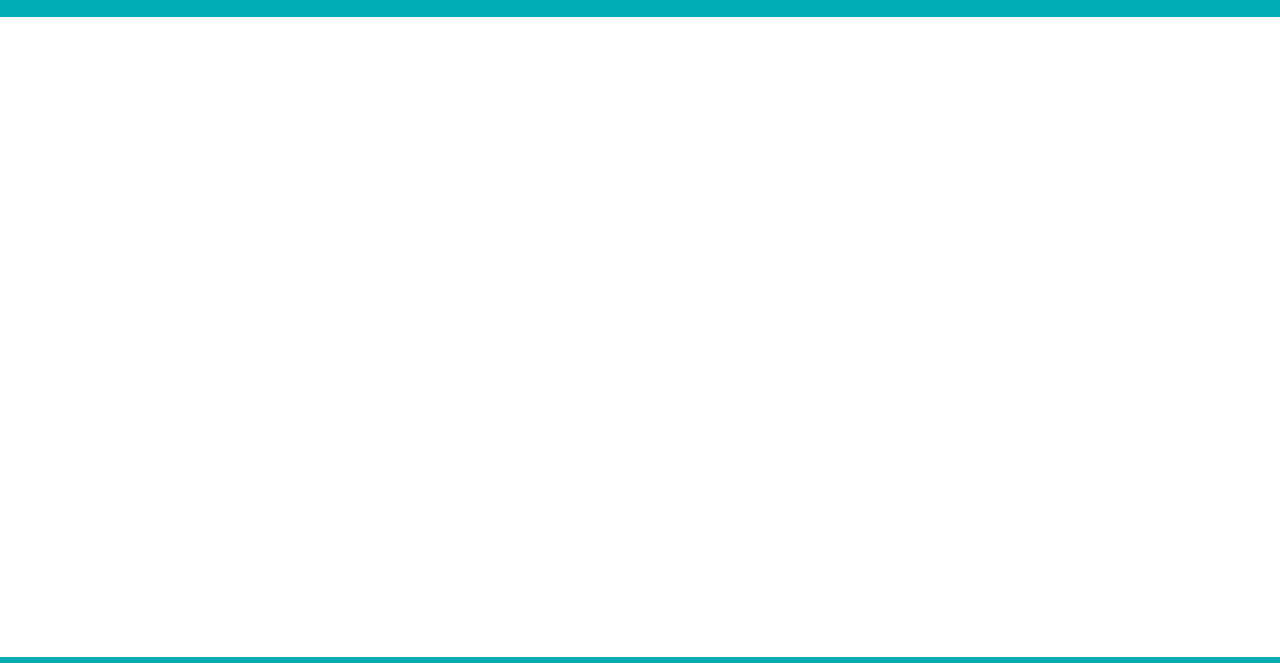
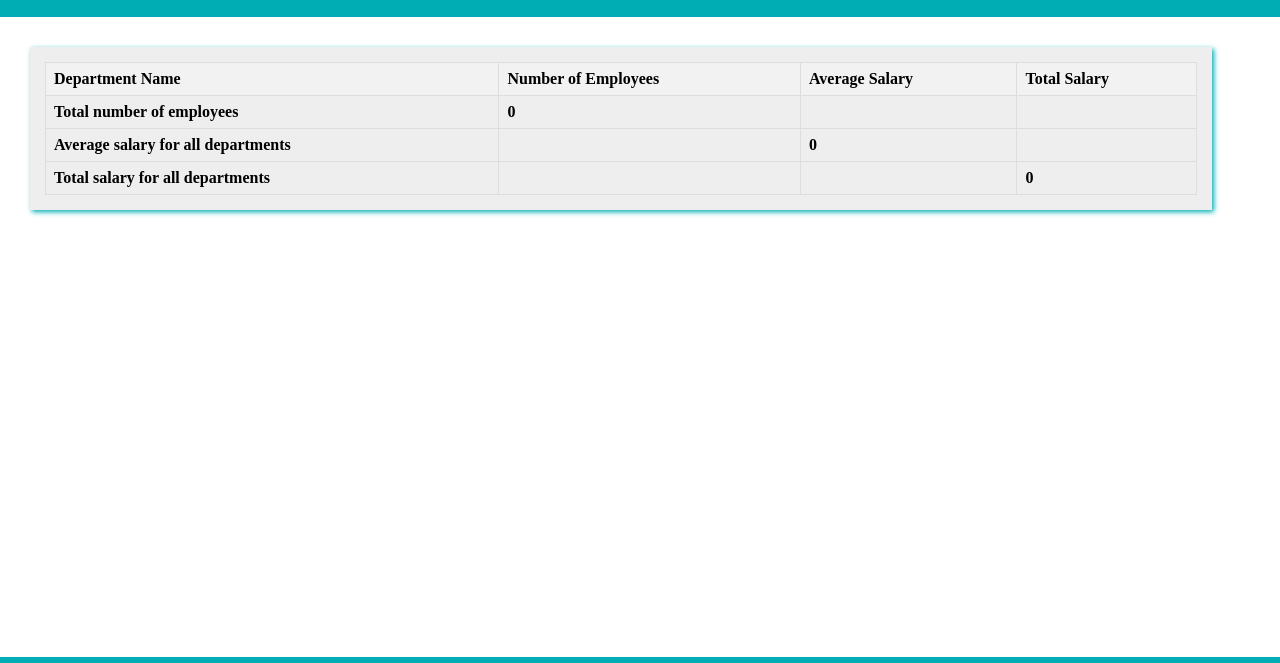
Before and after one commit to ramighanem1/HR-management-system, a plain HTML site: page accounting.html in a window 1280 px wide. Shown: the part 63-726 px from the top of the page. Drawn offline with Linux system fonts and the light colour scheme.

Commit message:
add my slotion

```diff
--- a/CSS/style.css
+++ b/CSS/style.css
@@ -82,16 +82,19 @@ main section form fieldset div {
 
 main section form fieldset div input {
     border: 5px solid var(--clorLite);
+    width: 77%;
 
 }
 
 main section form fieldset div select#department {
     border: 5px solid var(--clorLite);
+    width: 40%;
 
 }
 
 main section form fieldset div select#level {
     border: 5px solid var(--clorLite);
+    width: 25%;
 
 }
 main section form fieldset input[type="submit"] {
@@ -146,6 +149,44 @@ main section dev P {
 }
 
 
+/* -------------table------------- */
+.table-wrapper {
+    display: flex;
+    overflow-x: auto;
+    width: 90%;
+    height: 100%;
+    margin: 30px;
+    padding: 15px;
+    background-color: var(--clorLite);
+    box-shadow: 2px 2px 5px var(--clor);
+  }
+  table {
+    width: 100%;
+    border-collapse: collapse;
+    margin: 0 auto;
+    max-width: 100%;
+    flex-direction: column;
+    justify-content: center;
+    align-items: center;
+  }
+  thead {
+    background-color: #f2f2f2;
+  }
+  th, td {
+    padding: 0.5em;
+    border: 1px solid #ddd;
+  }
+  th {
+    text-align: left;
+    font-weight: bold;
+  }
+  tbody tr:nth-child(even) {
+    background-color: #f2f2f2;
+  }
+  tfoot td {
+    font-weight: bold;
+  }
+
 
 
 
--- /dev/null
+++ b/JS/accounting.js
@@ -0,0 +1,138 @@
+'use strict';
+let EmployeeArr = [];
+function getEmployee() {
+    let jsonArr = localStorage.getItem("allEmployee");
+    EmployeeArr = JSON.parse(jsonArr);
+}
+
+function render() {
+
+    getEmployee();
+    if (EmployeeArr == null) {
+        EmployeeArr = [];
+    }
+
+    const departments = [];
+    const employeeCountByDepartment = {};
+    const averageSalaryByDepartment = {};
+    const totalSalaryByDepartment = {};
+    let totalEmployees;
+    let overallTotalSalary = 0;
+    let overallAverageSalary = 0;
+
+    totalEmployees = EmployeeArr.length;
+
+    for (let i = 0; i < EmployeeArr.length; i++) {
+        overallTotalSalary += EmployeeArr[i].Salary;
+    }
+    overallTotalSalary = Math.round(overallTotalSalary);
+    if (totalEmployees != 0) {
+        overallAverageSalary = Math.round(overallTotalSalary / totalEmployees);
+    }
+
+
+    for (let i = 0; i < EmployeeArr.length; i++) {
+        const department = EmployeeArr[i].Department;
+        if (!departments.includes(department)) {
+            departments.push(department);
+        }
+    }
+
+    for (let i = 0; i < departments.length; i++) {
+        const department = departments[i];
+        let countByDepartment = 0;
+        let totalSalary = 0;
+        for (let j = 0; j < EmployeeArr.length; j++) {
+            if (EmployeeArr[j].Department === department) {
+                countByDepartment++;
+                totalSalary += EmployeeArr[j].Salary;
+            }
+        }
+        employeeCountByDepartment[department] = countByDepartment;
+        totalSalaryByDepartment[department] = Math.round(totalSalary);
+        averageSalaryByDepartment[department] = Math.round(totalSalary / countByDepartment);
+    }
+
+
+
+    let divStile = document.getElementById('employee-table');
+
+
+    for (let i = 0; i < departments.length; i++) {
+
+        const row = document.createElement('tr');
+        const departmentCell = document.createElement('td');
+        const numOfEmpleesCell = document.createElement('td');
+        const averageSalaryCell = document.createElement('td');
+        const totalSalaryCell = document.createElement('td');
+
+        departmentCell.textContent = departments[i];
+        numOfEmpleesCell.textContent = employeeCountByDepartment[departments[i]];
+        averageSalaryCell.textContent = averageSalaryByDepartment[departments[i]];
+        totalSalaryCell.textContent = totalSalaryByDepartment[departments[i]];
+
+        row.appendChild(departmentCell);
+        row.appendChild(numOfEmpleesCell);
+        row.appendChild(averageSalaryCell);
+        row.appendChild(totalSalaryCell);
+
+
+        divStile.querySelector('tbody').appendChild(row);
+    }
+
+
+    const tfoot = document.createElement('tfoot');
+
+    // Total number of employees
+    const tr1 = document.createElement('tr');
+    const tr1td1 = document.createElement('td');
+    const tr1td2 = document.createElement('td');
+    const tr1td3 = document.createElement('td');
+    const tr1td4 = document.createElement('td');
+    tr1td1.textContent = 'Total number of employees';
+    tr1td2.textContent = totalEmployees;
+    tr1.appendChild(tr1td1);
+    tr1.appendChild(tr1td2);
+    tr1.appendChild(tr1td3);
+    tr1.appendChild(tr1td4);
+
+    // Average salary for all departments
+    const tr2 = document.createElement('tr');
+    const tr2td1 = document.createElement('td');
+    const tr2td2 = document.createElement('td');
+    const tr2td3 = document.createElement('td');
+    const tr2td4 = document.createElement('td');
+    tr2td1.textContent = 'Average salary for all departments';
+    tr2td3.textContent = overallAverageSalary;
+    tr2.appendChild(tr2td1);
+    tr2.appendChild(tr2td2);
+    tr2.appendChild(tr2td3);
+    tr2.appendChild(tr2td4);
+
+
+    // Total salary for all departments
+    const tr3 = document.createElement('tr');
+    const tr3td1 = document.createElement('td');
+    const tr3td2 = document.createElement('td');
+    const tr3td3 = document.createElement('td');
+    const tr3td4 = document.createElement('td');
+    tr3td1.textContent = 'Total salary for all departments';
+    tr3td4.textContent = overallTotalSalary;
+    tr3.appendChild(tr3td1);
+    tr3.appendChild(tr3td2);
+    tr3.appendChild(tr3td3);
+    tr3.appendChild(tr3td4);
+
+    tfoot.appendChild(tr1);
+    tfoot.appendChild(tr2);
+    tfoot.appendChild(tr3);
+    divStile.appendChild(tfoot);
+
+};
+
+
+
+
+
+getEmployee();
+render();
--- a/accounting.html
+++ b/accounting.html
@@ -25,6 +25,24 @@
     </header>
 
     <main>
+        <section>
+            <div class="table-wrapper">
+                <table id="employee-table">
+                    <thead>
+                        <tr>
+                            <th>Department Name</th>
+                            <th>Number of Employees</th>
+                            <th>Average Salary</th>
+                            <th>Total Salary</th>
+                        </tr>
+                    </thead>
+
+                    <tbody>
+                    </tbody>
+
+                </table>
+            </div>
+        </section>
     </main>
 
     <footer>
@@ -38,6 +56,8 @@
         <p> &copy; Created by Rami Ghanem 2023 </p>
 
     </footer>
+    <!-- import js code -->
+    <script src="./JS/accounting.js"></script>
 </body>
 
 </html>
```
Also changed, not shown: JS/app.js (+32 -8 lines), index.html (+7 -2 lines), 1 other file.
